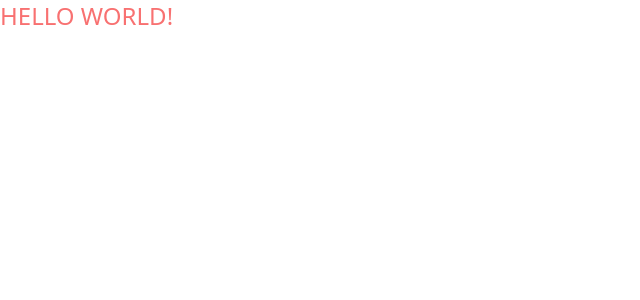
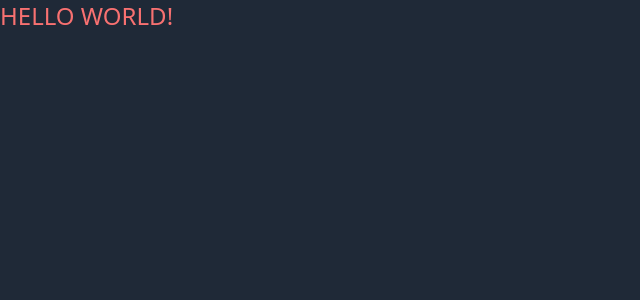
Before and after one commit to julianlbs/roundest-mon-v2, a Next.js app: page / in a window 1280 px wide. Shown: the top 300 px of the page, without its empty margins (0-640 px from the left). Built offline with nearby package versions, Linux system fonts and the light colour scheme.

Commit message:
Add default pages styles

```diff
--- a/src/styles/globals.css
+++ b/src/styles/globals.css
@@ -1,3 +1,7 @@
 @tailwind base;
 @tailwind components;
 @tailwind utilities;
+
+body {
+  @apply text-white bg-gray-800
+}
```
